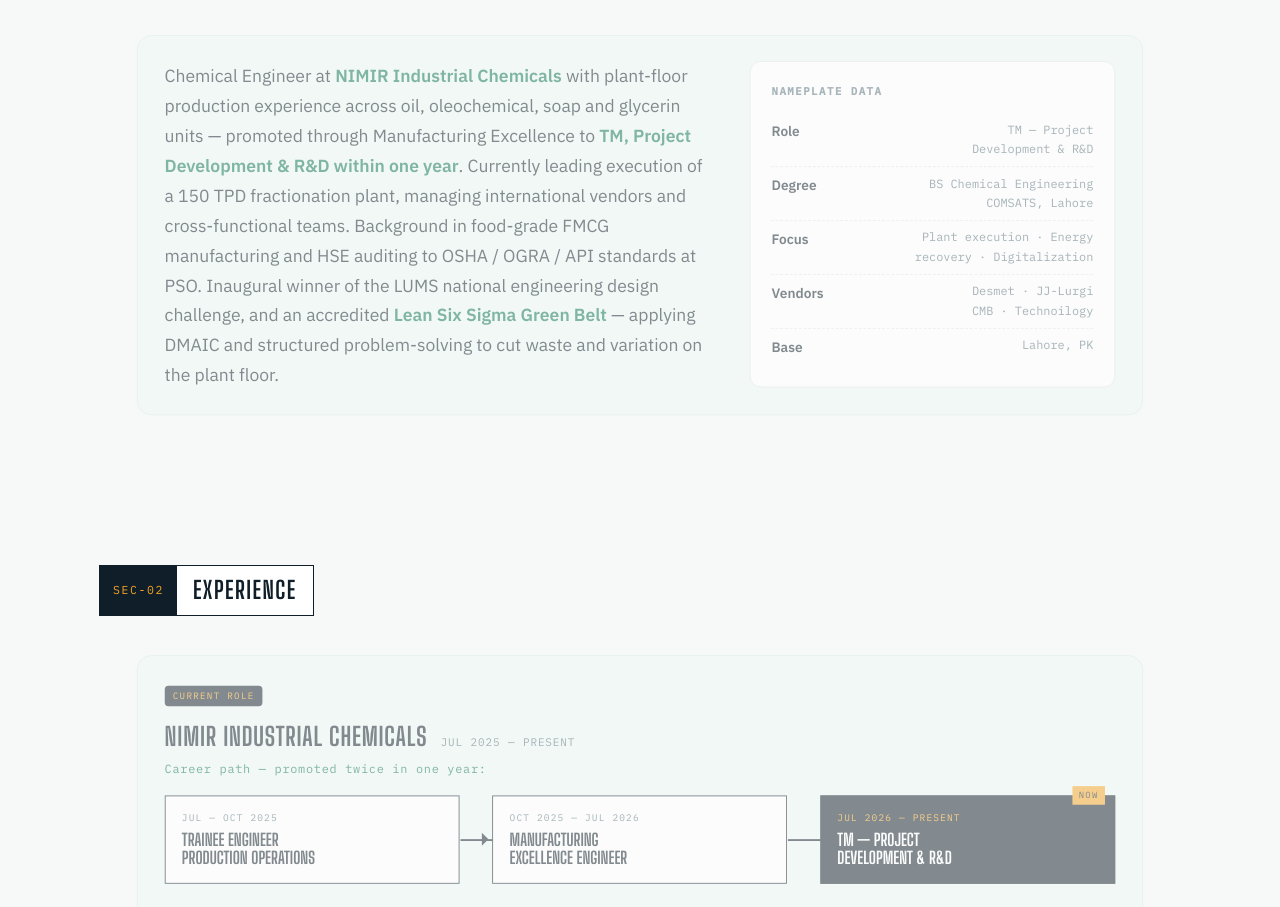
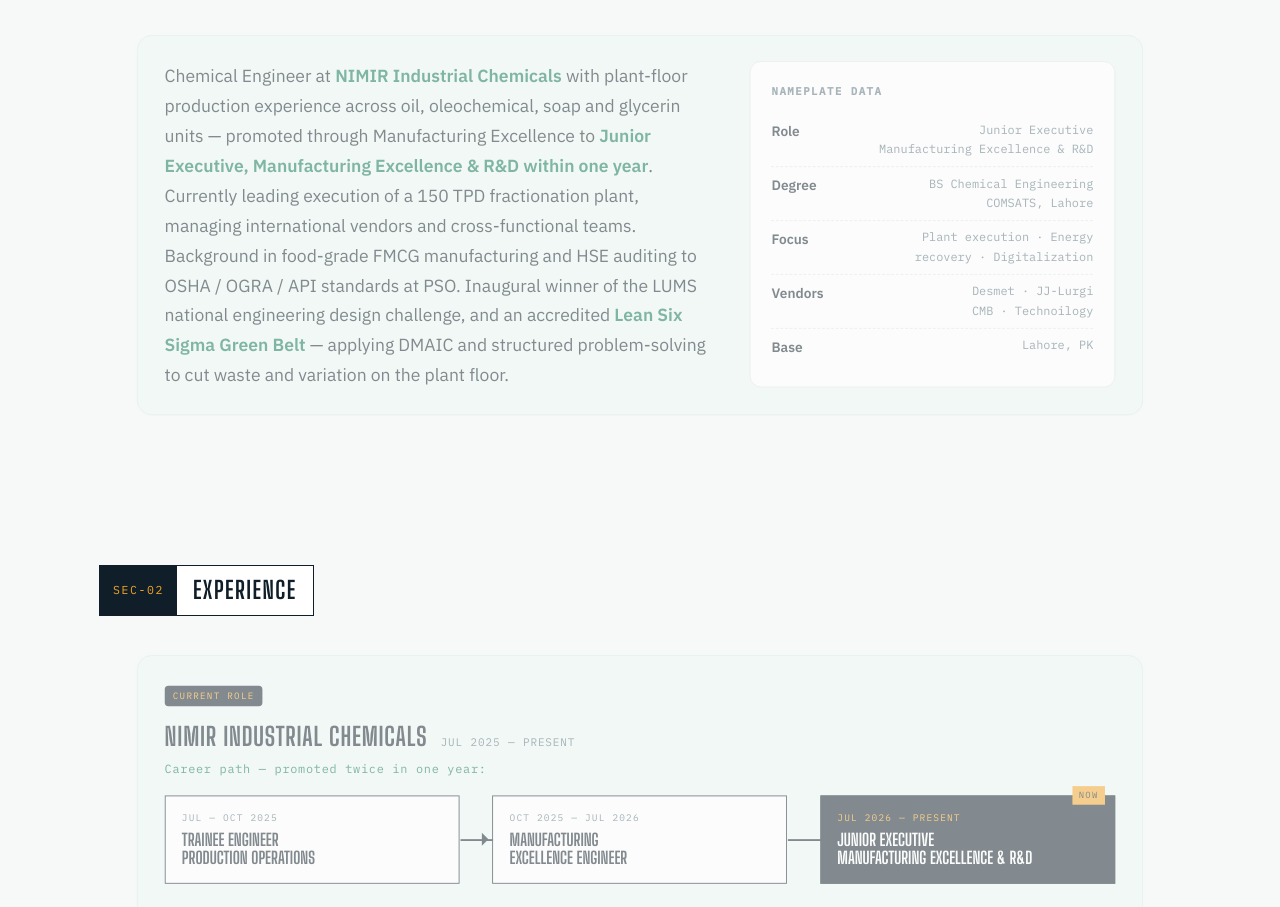
Before and after one commit to mahmedmunir79-del/Portfolio, a plain HTML site: page index.html in a window 1280 px wide. Shown: the part 886-1793 px from the top of the page. Drawn offline with nearby package versions, Linux system fonts and the light colour scheme; animation ran at ten frames a second.

Commit message:
Update NIMIR title to Junior Executive, Manufacturing Excellence & R&D
Co-Authored-By: Claude Opus 5.5 <noreply@anthropic.com>

```diff
--- a/index.html
+++ b/index.html
@@ -4,7 +4,7 @@
 <meta charset="UTF-8">
 <meta name="viewport" content="width=device-width, initial-scale=1.0">
 <title>Muhammad Ahmed — Chemical Engineer</title>
-<meta name="description" content="Muhammad Ahmed, Chemical Engineer in Lahore, Pakistan. Leading execution of a 150 TPD fractionation plant at NIMIR. TM, Project Development & R&D. DICCE 2025 national champion.">
+<meta name="description" content="Muhammad Ahmed, Chemical Engineer in Lahore, Pakistan. Leading execution of a 150 TPD fractionation plant at NIMIR. Junior Executive, Manufacturing Excellence & R&D. DICCE 2025 national champion.">
 <link rel="preconnect" href="https://fonts.googleapis.com">
 <link rel="preconnect" href="https://fonts.gstatic.com" crossorigin>
 <link href="https://fonts.googleapis.com/css2?family=Big+Shoulders+Display:wght@600;700;800&family=IBM+Plex+Mono:wght@400;500&family=IBM+Plex+Sans:ital,wght@0,400;0,500;0,600;1,400&display=swap" rel="stylesheet">
@@ -320,7 +320,7 @@ footer::before{content:"";position:absolute;inset:0;opacity:.06;background-image
       <p class="eyebrow">Chemical Engineer — Production Operations &amp; Manufacturing Excellence</p>
       <h1>Muhammad<br><span class="thin">Ahmed</span></h1>
       <p class="tagline"><em>“I like saving steam and money at the same time.”</em><br>
-      TM, Project Development &amp; R&amp;D at NIMIR Industrial Chemicals — leading execution of a 150 TPD fractionation plant with international vendors and cross-functional teams.</p>
+      Junior Executive, Manufacturing Excellence &amp; R&amp;D at NIMIR Industrial Chemicals — leading execution of a 150 TPD fractionation plant with international vendors and cross-functional teams.</p>
       <div class="hero-cta">
         <a class="btn solid" href="mailto:m.ahmedmunir78@icloud.com">Email me</a>
         <a class="btn" href="#projects">View projects</a>
@@ -345,10 +345,10 @@ footer::before{content:"";position:absolute;inset:0;opacity:.06;background-image
 <section id="about">
   <div class="plate"><span class="tag">SEC-01</span><h2>About me</h2></div>
   <div class="about-grid blk">
-    <p class="lead">Chemical Engineer at <strong>NIMIR Industrial Chemicals</strong> with plant-floor production experience across oil, oleochemical, soap and glycerin units — promoted through Manufacturing Excellence to <strong>TM, Project Development &amp; R&amp;D within one year</strong>. Currently leading execution of a 150 TPD fractionation plant, managing international vendors and cross-functional teams. Background in food-grade FMCG manufacturing and HSE auditing to OSHA / OGRA / API standards at PSO. Inaugural winner of the LUMS national engineering design challenge, and an accredited <strong>Lean Six Sigma Green Belt</strong> — applying DMAIC and structured problem-solving to cut waste and variation on the plant floor.</p>
+    <p class="lead">Chemical Engineer at <strong>NIMIR Industrial Chemicals</strong> with plant-floor production experience across oil, oleochemical, soap and glycerin units — promoted through Manufacturing Excellence to <strong>Junior Executive, Manufacturing Excellence &amp; R&amp;D within one year</strong>. Currently leading execution of a 150 TPD fractionation plant, managing international vendors and cross-functional teams. Background in food-grade FMCG manufacturing and HSE auditing to OSHA / OGRA / API standards at PSO. Inaugural winner of the LUMS national engineering design challenge, and an accredited <strong>Lean Six Sigma Green Belt</strong> — applying DMAIC and structured problem-solving to cut waste and variation on the plant floor.</p>
     <div class="about-side">
       <h3>Nameplate data</h3>
-      <div class="spec"><b>Role</b><span>TM — Project<br>Development &amp; R&amp;D</span></div>
+      <div class="spec"><b>Role</b><span>Junior Executive<br>Manufacturing Excellence &amp; R&amp;D</span></div>
       <div class="spec"><b>Degree</b><span>BS Chemical Engineering<br>COMSATS, Lahore</span></div>
       <div class="spec"><b>Focus</b><span>Plant execution · Energy<br>recovery · Digitalization</span></div>
       <div class="spec"><b>Vendors</b><span>Desmet · JJ-Lurgi<br>CMB · Technoilogy</span></div>
@@ -369,7 +369,7 @@ footer::before{content:"";position:absolute;inset:0;opacity:.06;background-image
       <div class="flow">
         <div class="step"><div class="st-d">Jul — Oct 2025</div><div class="st-t">Trainee Engineer<br>Production Operations</div></div>
         <div class="step"><div class="st-d">Oct 2025 — Jul 2026</div><div class="st-t">Manufacturing<br>Excellence Engineer</div></div>
-        <div class="step now"><div class="st-d">Jul 2026 — Present</div><div class="st-t">TM — Project<br>Development &amp; R&amp;D</div></div>
+        <div class="step now"><div class="st-d">Jul 2026 — Present</div><div class="st-t">Junior Executive<br>Manufacturing Excellence &amp; R&amp;D</div></div>
       </div>
 
       <div class="job-grid">
```
